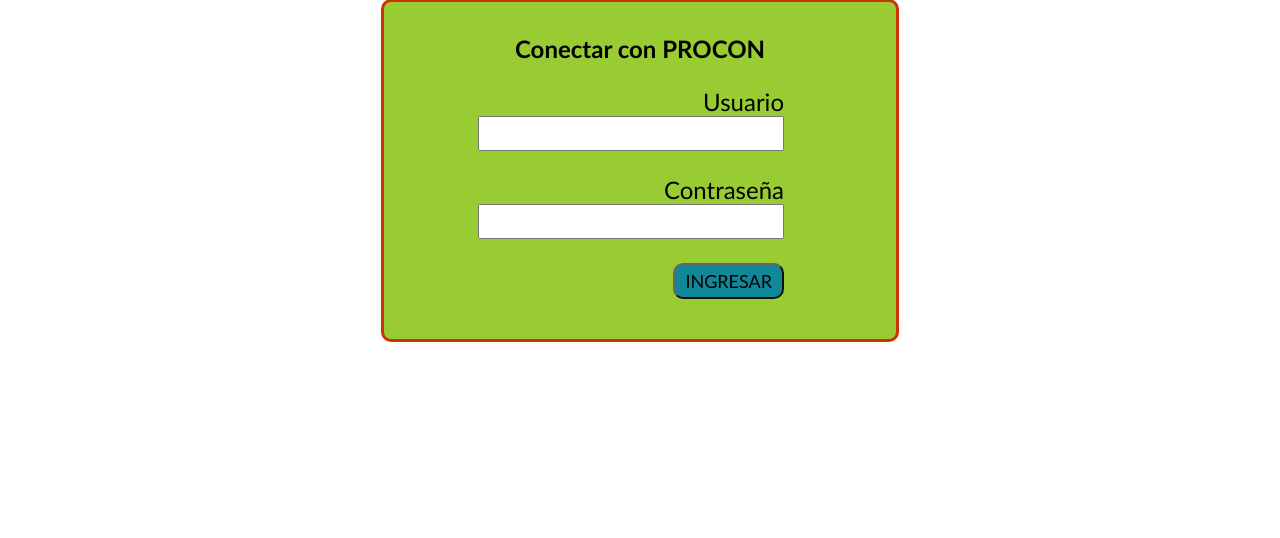
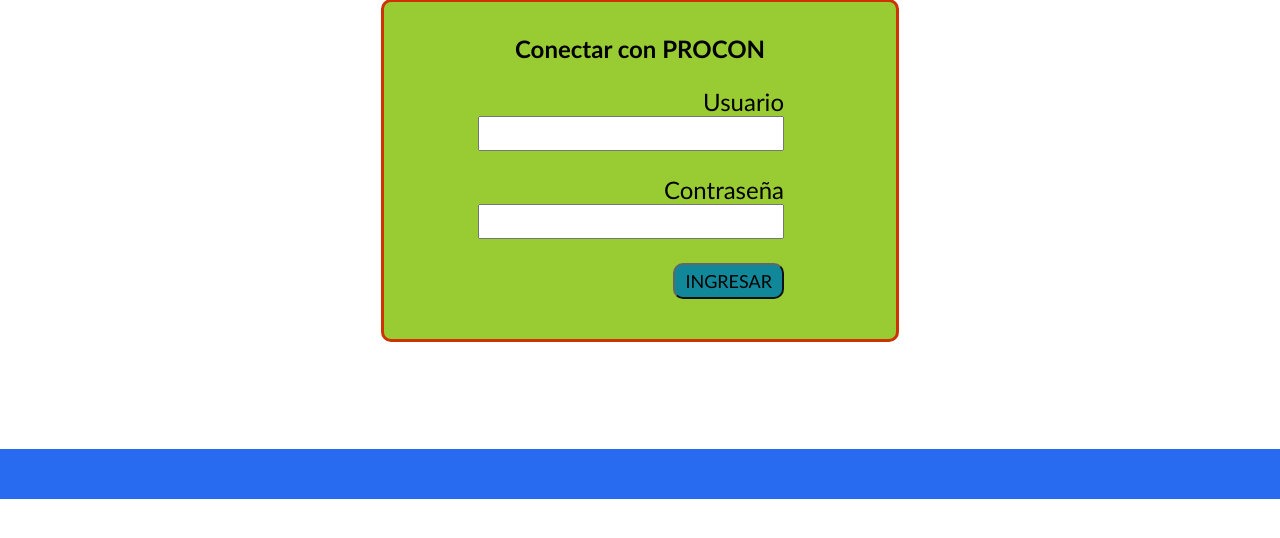
Before and after one commit to ingdannyhernandez/indc0nd0r, a PHP site: page / in a window 1280 px wide. Shown: the part 181-719 px from the top of the page. Run offline with PHP 8.4, Linux system fonts and the light colour scheme.

Commit message:
cambios en el footer

```diff
--- a/estilo.css
+++ b/estilo.css
@@ -54,7 +54,7 @@ header h1{
 content{
 	background-color:#fff;
 	display: block;
-	height: 500px;
+	height: 350px;
 
 	}
 
@@ -153,3 +153,10 @@ div.Secundario{
   }
 
 }
+footer{
+	 position: relative; /* Altura total del footer en px con valor negativo */
+	  margin-top: 100px; /* Altura del footer en px. Se han restado los 5px del margen superior mas los 5px del margen inferior */ height: 40px; padding:5px 0px;
+	   clear: both; background: #286af0;
+	    text-align: center; color: #fff; } /* Esta clase define la anchura del contenido y la posicion centrada El contenido queda centrado y limitado, pero la cabecera y el pie llegan hasta los limites del navegador. */ .define { width:960px; margin:0 auto; }
+
+}
--- a/image/_notes/dwsync.xml
+++ b/image/_notes/dwsync.xml
@@ -8,4 +8,6 @@
 <file name="fondoblanco.png" server="192.168.1.201/procon/" local="130225441600000000" remote="130583017800000000" Dst="0" />
 <file name="bienesmuebles3.png" server="192.168.1.201/procon/" local="130583032166134677" remote="130583101800000000" Dst="0" />
 <file name="logo.png" server="C:/xampp2/htdocs/procon" local="130584606688770692" remote="130584606680000000" Dst="0" />
+<file name="logo.png" server="C:/wamp/www/procon" local="130584635689262719" remote="130584635680000000" Dst="0" />
+<file name="logo.png" server="C:/wamp/www/procon/" local="130584635689262719" remote="130584635680000000" Dst="0" />
 </dwsync>
--- a/index.php
+++ b/index.php
@@ -21,7 +21,7 @@
 
                 <p>
    			    <label for="usu_log">Usuario</label>
-   			    <input type="text" name="usu_log" id="usu_log"><br>
+   			    <input type="text" name="usu_log" id="usu_log">
                 </p>
 
 		        <p>
@@ -35,6 +35,9 @@
    			  </form>
    			</div>
 </content>
+<footer>
 
+
+ </footer>
 </body>
 </html>
```
Also changed, not shown: _notes/dwsync.xml (+6 -2 lines).
